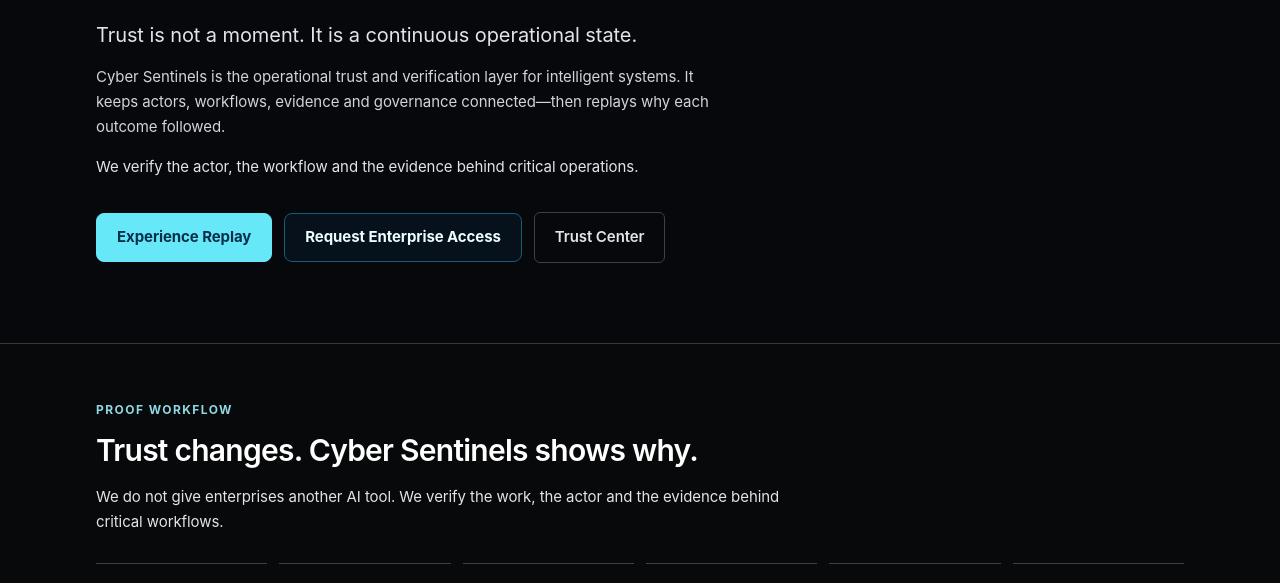
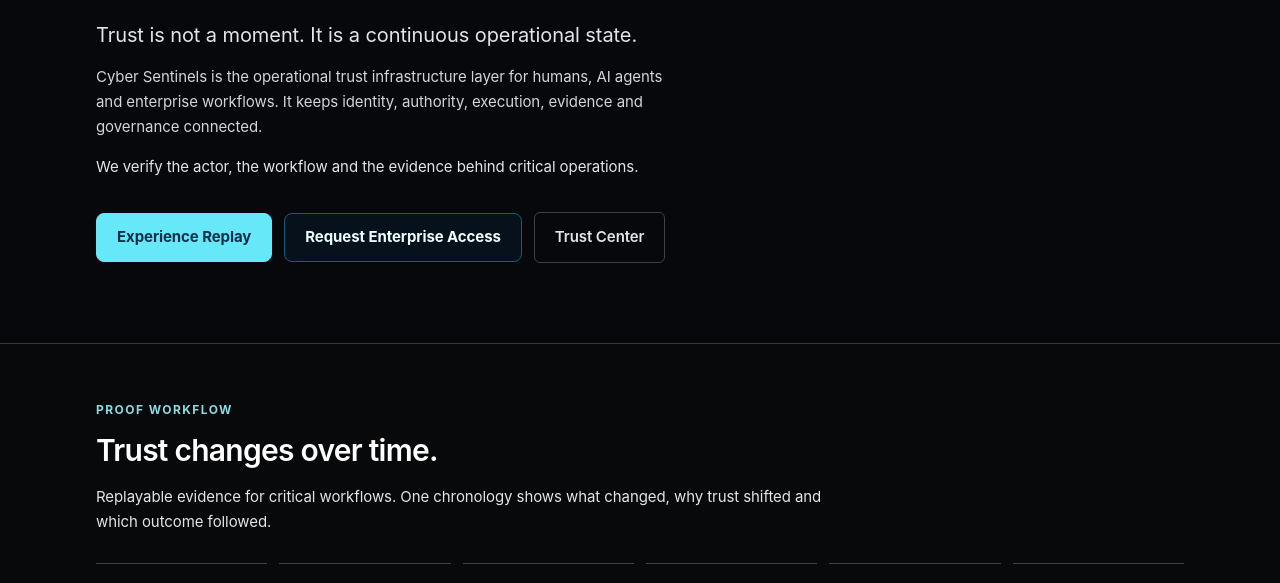
Before and after one commit to emeaexecutive/Cyber-Sentinels-V2, a Next.js app: page / in a window 1280 px wide. Shown: the part 316-899 px from the top of the page. Built offline with nearby package versions, Linux system fonts and the light colour scheme; no server answers.

Commit message:
Strengthen north star TrustOps platform direction

```diff
--- a/app/design-partner/page.tsx
+++ b/app/design-partner/page.tsx
@@ -66,6 +66,11 @@
       <section className="mx-auto max-w-6xl px-6 py-14 md:px-8">
         <p className="text-sm uppercase tracking-[0.2em] text-cyan-200">Initial workflow wedge</p>
         <h2 className="mt-4 max-w-3xl text-3xl font-semibold">Start with a consequential workflow. Build a reusable trust foundation.</h2>
+        <p className="mt-4 max-w-3xl text-sm leading-7 text-zinc-300">
+          Hiring is an initial proving ground, not the category boundary. The
+          same continuity model applies to banking approvals, claims, regulated
+          onboarding, vendor access and AI-assisted operations.
+        </p>
         <div className="mt-8 grid gap-4 md:grid-cols-2 lg:grid-cols-3">
           {risks.map(([title, copy]) => (
             <article key={title} className="rounded-lg border border-zinc-800 bg-black p-5">
--- a/app/enterprise/page.tsx
+++ b/app/enterprise/page.tsx
@@ -43,9 +43,9 @@
             Operational trust for intelligent systems.
           </h1>
           <p className="mt-4 max-w-3xl text-sm leading-7 text-zinc-300">
-            Maintain persistent Trust Posture across people, AI agents,
-            authorization and workflows—with governance memory and replayable
-            operational evidence.
+            Maintain governed trust continuity across people, AI agents,
+            non-human identities and enterprise workflows—with persistent
+            posture and replayable operational memory.
           </p>
           <p className="mt-4 max-w-3xl text-sm leading-7 text-zinc-200">
             We verify the actor, the workflow and the evidence behind critical
--- a/app/investor/page.tsx
+++ b/app/investor/page.tsx
@@ -35,8 +35,9 @@
             Operational trust for intelligent systems.
           </h1>
           <p className="mt-6 max-w-3xl text-lg leading-8 text-zinc-200">
-            Cyber Sentinels connects provider-backed verification, workflow integrity,
-            governance decisions and canonical replay in one auditable operating model.
+            Cyber Sentinels is the operational trust infrastructure layer for
+            humans, AI agents and enterprise workflows—connecting persistent
+            posture, governed execution and replayable operational memory.
           </p>
           <p className="mt-4 max-w-3xl text-sm leading-7 text-zinc-300">
             The initial wedge is Hiring Security and Session Integrity: workflows where synthetic
--- a/app/page.tsx
+++ b/app/page.tsx
@@ -40,9 +40,9 @@
             Trust is not a moment. It is a continuous operational state.
           </p>
           <p className="mt-3 max-w-2xl text-sm leading-7 text-zinc-400">
-            Cyber Sentinels is the operational trust and verification layer for
-            intelligent systems. It keeps actors, workflows, evidence and
-            governance connected—then replays why each outcome followed.
+            Cyber Sentinels is the operational trust infrastructure layer for
+            humans, AI agents and enterprise workflows. It keeps identity,
+            authority, execution, evidence and governance connected.
           </p>
           <p className="mt-4 max-w-2xl text-sm leading-7 text-zinc-300">
             We verify the actor, the workflow and the evidence behind critical
@@ -70,11 +70,11 @@
               Proof workflow
             </p>
             <h2 className="mt-3 text-3xl font-semibold leading-tight text-white">
-              Trust changes. Cyber Sentinels shows why.
+              Trust changes over time.
             </h2>
             <p className="mt-4 text-sm leading-7 text-zinc-300">
-              We do not give enterprises another AI tool. We verify the work,
-              the actor and the evidence behind critical workflows.
+              Replayable evidence for critical workflows. One chronology shows
+              what changed, why trust shifted and which outcome followed.
             </p>
           </div>
           <div className="mt-7 grid gap-3 md:grid-cols-6">
@@ -94,7 +94,7 @@
             TrustOps platform
           </p>
           <h2 className="mt-3 text-3xl font-semibold leading-tight text-white">
-            Governed trust continuity across identity, authority and execution.
+            Governed trust continuity for intelligent systems.
           </h2>
           <p className="mt-4 text-sm leading-7 text-zinc-300">
             Persistent Trust Posture shows what is true now. Replay is the
--- a/app/platform/page.tsx
+++ b/app/platform/page.tsx
@@ -22,15 +22,15 @@
             Operational trust for intelligent systems.
           </h1>
           <p className="mt-4 max-w-3xl text-sm leading-7 text-zinc-300">
-            Cyber Sentinels is the operational trust and verification layer for
-            intelligent systems: people, AI agents and enterprise workflows.
-            TrustOps verifies who acted, how the workflow changed and which
-            operational outcome the evidence supports.
+            Cyber Sentinels is the operational trust infrastructure layer for
+            humans, AI agents and enterprise workflows. TrustOps connects
+            persistent posture, governed execution, workflow verification and
+            operational accountability.
           </p>
           <p className="mt-3 max-w-3xl text-sm leading-7 text-zinc-300">
-            Trust changes over time. Persistent Trust Posture explains the current
-            state; Replay Timeline preserves the evidence, authority and Governance
-            Review that produced it.
+            Trust changes over time. Persistent Trust Posture explains the
+            current state. Replay provides operational memory for enterprise
+            trust.
           </p>
           <p className="mt-3 max-w-3xl text-sm leading-7 text-zinc-400">
             The platform keeps workflow decisions explainable without replacing
--- a/app/verification-replay/page.tsx
+++ b/app/verification-replay/page.tsx
@@ -27,8 +27,8 @@
             runtime session ends. Case records remain protected operational data.
           </p>
           <p className="mt-5 max-w-3xl border-l border-cyan-800 pl-4 text-base leading-7 text-zinc-200">
-            Replay is the foundation: one governed chronology for the actor,
-            the workflow, the evidence, the authority and the outcome.
+            Replayable evidence for critical workflows. Operational memory for
+            enterprise trust.
           </p>
         </section>
 
```
Also changed, not shown: 3 other files (tests, documents, lock files or other folders).
